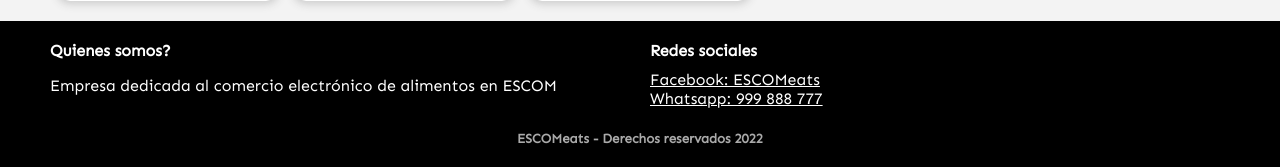
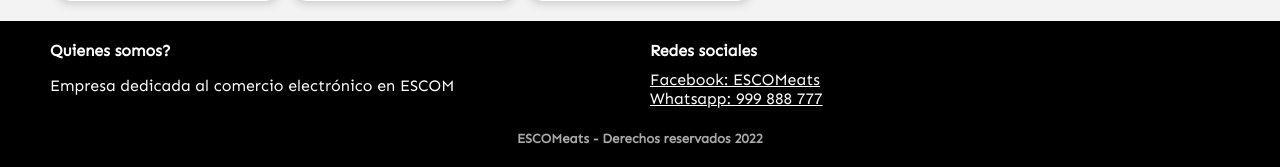
Before and after one commit to UlisesMiranda/ESCOMeats, a PHP site: page /index.php in a window 1280 px wide. Shown: the part 841-1008 px from the top of the page. Run offline with PHP 8.4, Linux system fonts and the light colour scheme; data comes from the database, SQL or seed files in the repository.

Commit message:
footer descripcion

```diff
--- a/layouts/_footer.php
+++ b/layouts/_footer.php
@@ -3,7 +3,7 @@
 		<div class="div-flex mb20">
 			<div class="part">
 				<h4>Quienes somos?</h4>
-				<p>Empresa dedicada al comercio electrónico de alimentos en ESCOM</p>
+				<p>Empresa dedicada al comercio electrónico en ESCOM</p>
 			</div>
 			<div class="part">
 				<h4 class="mb10">Redes sociales</h4>
```
